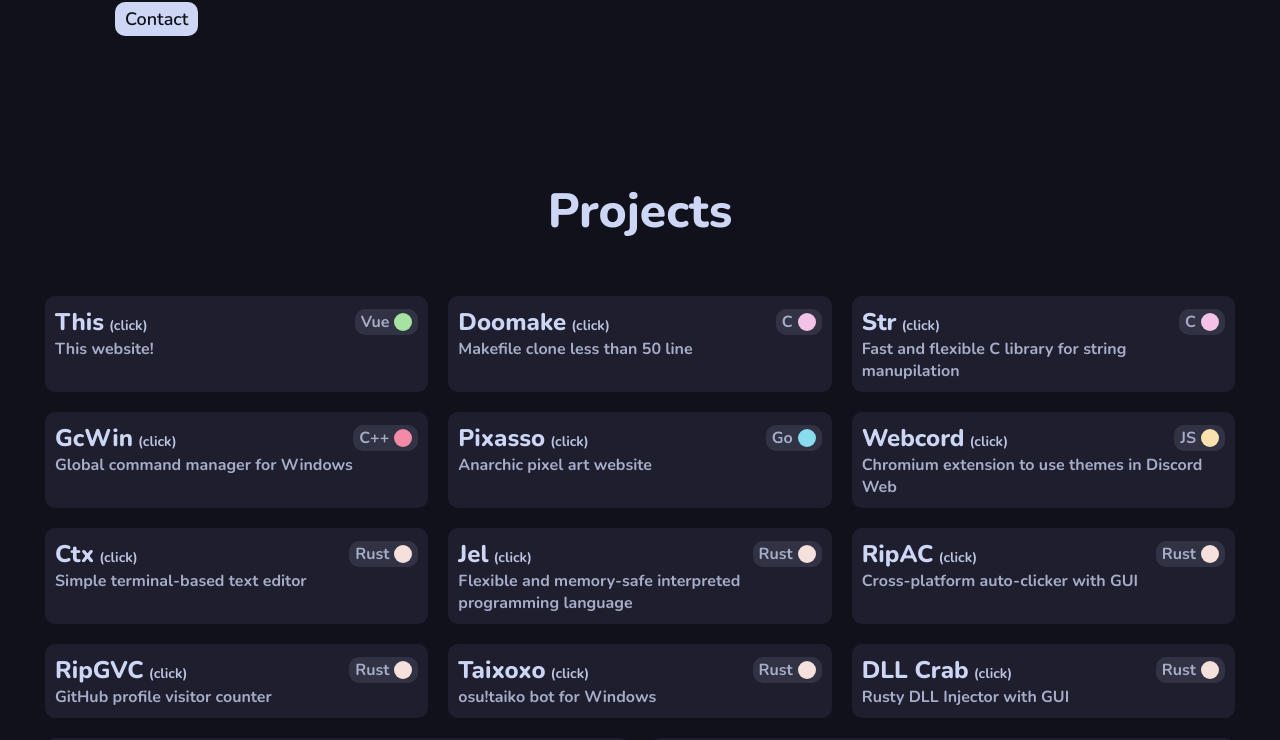
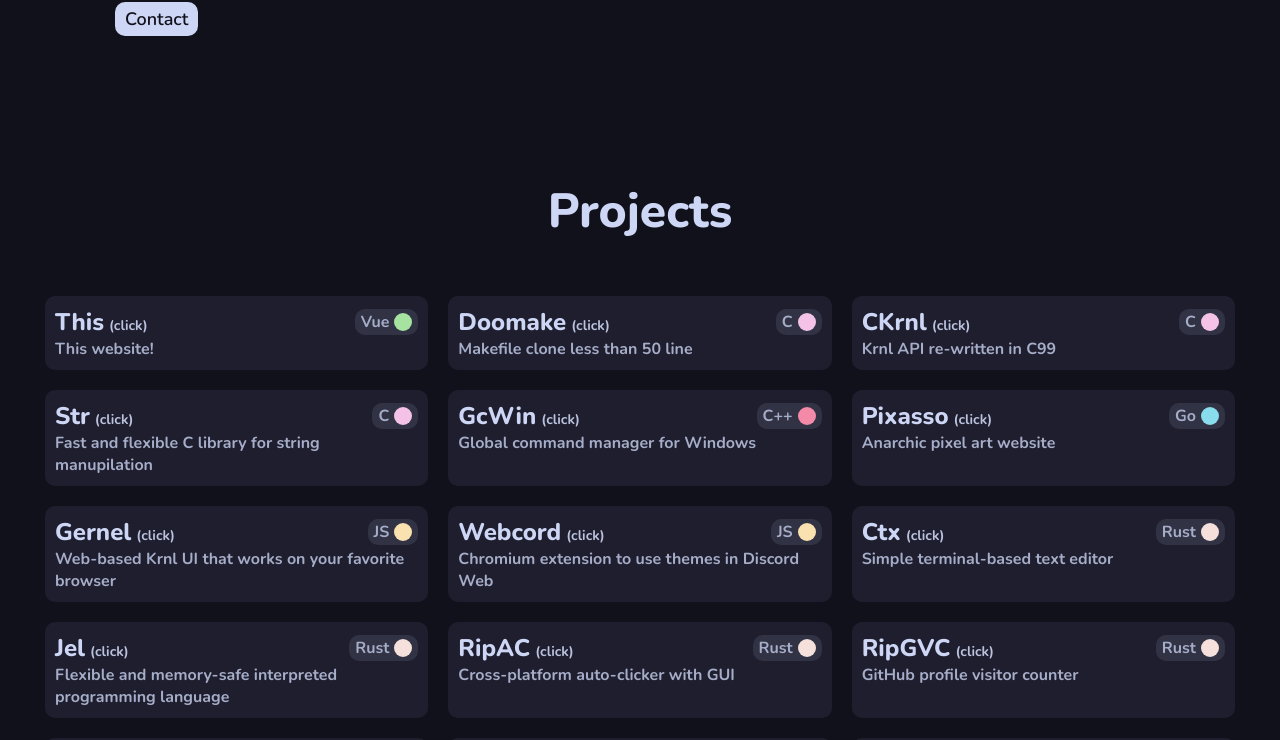
Before and after one commit to aiocat/aiocat.github.io, a Vue app: page / in a window 1280 px wide. Shown: the part 412-1152 px from the top of the page. Built offline with nearby package versions, Linux system fonts and the light colour scheme.

Commit message:
add ckrnl and gernel

```diff
--- a/src/components/Projects.vue
+++ b/src/components/Projects.vue
@@ -26,6 +26,12 @@
         prog="C"
       />
       <ProjectCard
+        title="CKrnl"
+        desc="Krnl API re-written in C99"
+        repo="ckrnl"
+        prog="C"
+      />
+      <ProjectCard
         title="Str"
         desc="Fast and flexible C library for string manupilation"
         repo="str"
@@ -42,6 +48,12 @@
         desc="Anarchic pixel art website"
         repo="pixasso"
         prog="Go"
+      />
+      <ProjectCard
+        title="Gernel"
+        desc="Web-based Krnl UI that works on your favorite browser"
+        repo="gernel"
+        prog="JS"
       />
       <ProjectCard
         title="Webcord"
```
Also changed, not shown: 5 other files (tests, documents, lock files or other folders).
